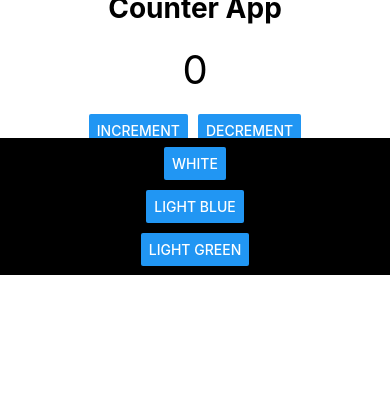
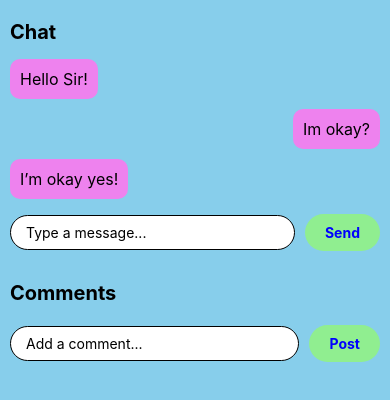
Before and after one commit to JanNowel/M07_Jhon_Noel_Baculpo_IT_Elect1, a React Native app: screen / in a window 390 px wide. Shown: the top 400 px of the page. Built offline with nearby package versions, Linux system fonts and the light colour scheme.

Commit message:
Added MidAct1 Files

```diff
--- a/App.js
+++ b/App.js
@@ -1,15 +1,195 @@
-import React from 'react';
-import { SafeAreaView, ScrollView } from 'react-native';
-import CounterApp from './CounterApp';
-import ColorChangerApp from './ColorChangerApp';
+import React, { useState } from 'react';
+import {
+  SafeAreaView,
+  View,
+  Text,
+  TextInput,
+  TouchableOpacity,
+  FlatList,
+  StyleSheet,
+  ScrollView,
+} from 'react-native';
 
 export default function App() {
+  // Chat State
+  const [messages, setMessages] = useState([
+    { id: '1', text: 'Hello Sir!', sender: 'other' },
+    { id: '2', text: 'Im okay?', sender: 'me' },
+    { id: '3', text: 'I’m okay yes!', sender: 'other' },
+  ]);
+  const [input, setInput] = useState('');
+
+  // Comments State
+  const [comments, setComments] = useState([]);
+  const [newComment, setNewComment] = useState('');
+
+  // Send Chat Message
+  const sendMessage = () => {
+    if (input.trim() === '') return;
+
+    const newMessage = {
+      id: Date.now().toString(),
+      text: input,
+      sender: 'me',
+    };
+
+    setMessages([...messages, newMessage]);
+    setInput('');
+  };
+
+  // Add Comment
+  const addComment = () => {
+    if (newComment.trim() === '') return;
+
+    const comment = {
+      id: Date.now().toString(),
+      text: newComment,
+    };
+
+    setComments([...comments, comment]);
+    setNewComment('');
+  };
+
+  // Render Chat Message
+  const renderMessage = ({ item }) => (
+    <View
+      style={[
+        styles.message,
+        item.sender === 'me' ? styles.myMessage : styles.otherMessage,
+      ]}
+    >
+      <Text style={styles.messageText}>{item.text}</Text>
+    </View>
+  );
+
+  // Render Comment
+  const renderComment = ({ item }) => (
+    <View style={styles.commentBubble}>
+      <Text style={styles.commentText}>{item.text}</Text>
+    </View>
+  );
+
   return (
-    <SafeAreaView style={{ flex: 1 }}>
-      <ScrollView>
-        <CounterApp />
-        <ColorChangerApp />
+    <SafeAreaView style={styles.container}>
+      <ScrollView style={styles.scrollArea} contentContainerStyle={{ paddingBottom: 20 }}>
+        {/* Chat Section */}
+        <Text style={styles.sectionTitle}>Chat</Text>
+        <FlatList
+          data={messages}
+          keyExtractor={(item) => item.id}
+          renderItem={renderMessage}
+          style={styles.flatList}
+          scrollEnabled={false}
+        />
+        <View style={styles.inputContainer}>
+          <TextInput
+            style={styles.input}
+            placeholder="Type a message..."
+            value={input}
+            onChangeText={setInput}
+          />
+          <TouchableOpacity style={styles.sendButton} onPress={sendMessage}>
+            <Text style={styles.sendText}>Send</Text>
+          </TouchableOpacity>
+        </View>
+
+        {/* Comment Section */}
+        <Text style={styles.sectionTitle}>Comments</Text>
+        <FlatList
+          data={comments}
+          keyExtractor={(item) => item.id}
+          renderItem={renderComment}
+          style={styles.flatList}
+          scrollEnabled={false}
+        />
+        <View style={styles.inputContainer}>
+          <TextInput
+            style={styles.input}
+            placeholder="Add a comment..."
+            value={newComment}
+            onChangeText={setNewComment}
+          />
+          <TouchableOpacity style={styles.sendButton} onPress={addComment}>
+            <Text style={styles.sendText}>Post</Text>
+          </TouchableOpacity>
+        </View>
       </ScrollView>
     </SafeAreaView>
   );
 }
+
+const styles = StyleSheet.create({
+  container: {
+    flex: 1,
+    backgroundColor: 'skyblue',
+  },
+  scrollArea: {
+    flex: 1,
+    paddingHorizontal: 10,
+  },
+  sectionTitle: {
+    fontSize: 20,
+    fontWeight: 'bold',
+    marginTop: 20,
+    marginBottom: 10,
+  },
+  flatList: {
+    flexGrow: 0,
+  },
+  message: {
+    padding: 10,
+    borderRadius: 10,
+    marginVertical: 5,
+    maxWidth: '70%',
+  },
+  myMessage: {
+    backgroundColor: 'violet',
+    alignSelf: 'flex-end',
+  },
+  otherMessage: {
+    backgroundColor: 'violet',
+    alignSelf: 'flex-start',
+  },
+  messageText: {
+    fontSize: 16,
+  },
+  inputContainer: {
+    flexDirection: 'row',
+    paddingVertical: 10,
+    alignItems: 'center',
+  },
+  input: {
+    flex: 1,
+    borderWidth: 1,
+    borderColor: 'black',
+    borderRadius: 20,
+    paddingHorizontal: 15,
+    paddingVertical: 8,
+    backgroundColor: '#fff',
+  },
+  sendButton: {
+    marginLeft: 10,
+    backgroundColor: 'lightgreen',
+    paddingHorizontal: 20,
+    paddingVertical: 10,
+    justifyContent: 'center',
+    borderRadius: 20,
+  },
+  sendText: {
+    color: 'blue',
+    fontWeight: 'bold',
+  },
+  commentBubble: {
+    backgroundColor: 'white',
+    borderRadius: 10,
+    padding: 10,
+    marginVertical: 5,
+    alignSelf: 'flex-start',
+    maxWidth: '90%',
+  },
+  commentText: {
+    fontSize: 16,
+    color: 'blue',
+
+  },
+});
```
